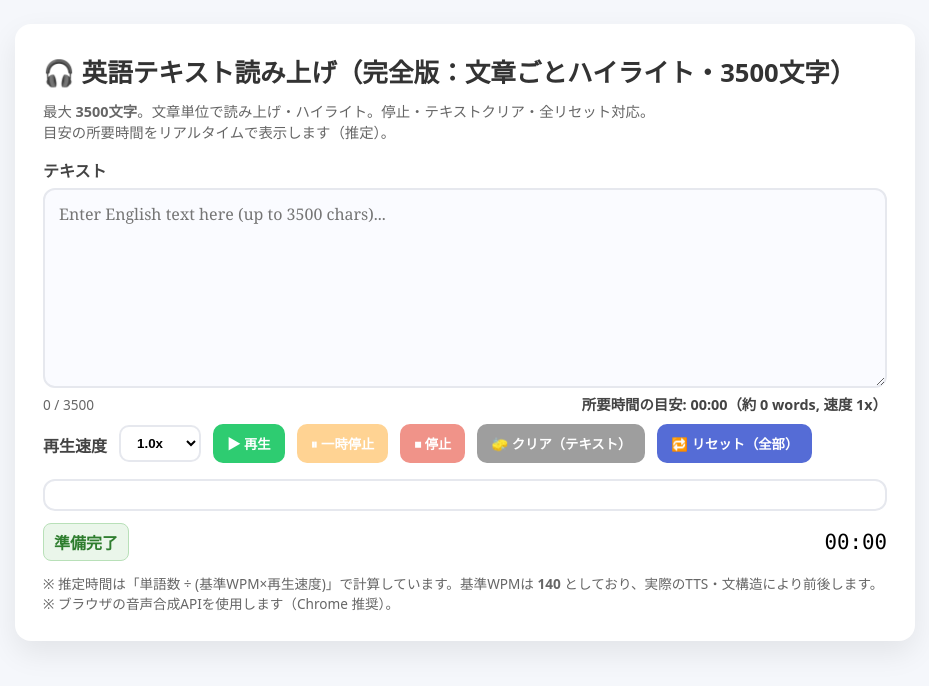
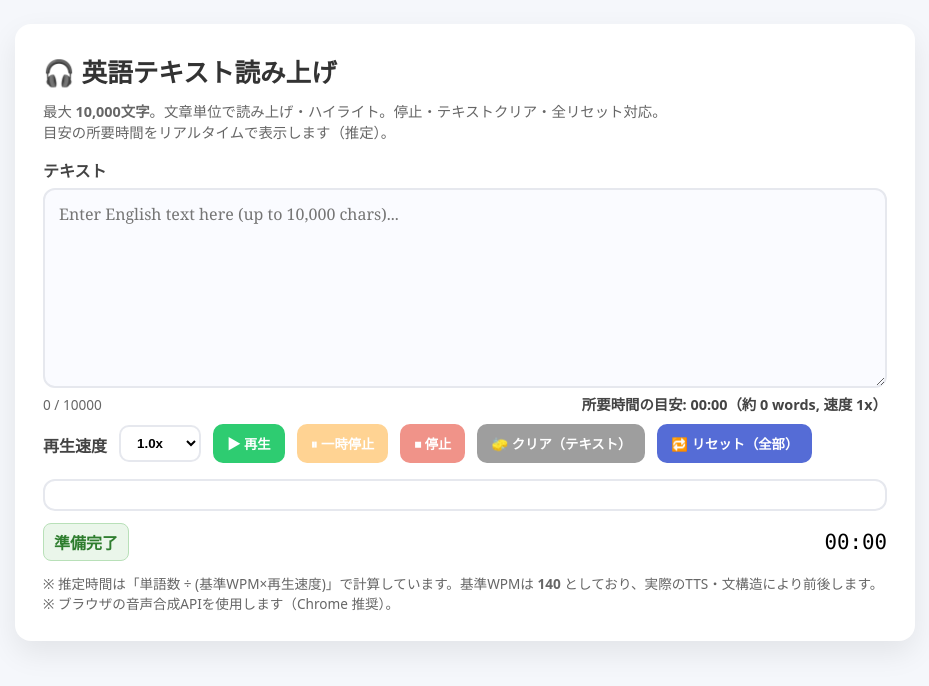
Before and after one commit to ajisaimomo/english-text-reader, a plain HTML site: page index.html in a window 1280 px wide. Shown: the whole page, without its empty margins (175-1104 px from the left). Drawn offline with Linux system fonts and the light colour scheme.

Commit message:
Update index.html
Commit message: Update to simplified title and 10,000 character limit
Extended description:
- Changed title to simple "英語テキスト読み上げ"
- Increased character limit from 3,500 to 10,000
- Improved usability for longer texts

```diff
--- a/index.html
+++ b/index.html
@@ -3,7 +3,7 @@
 <head>
   <meta charset="UTF-8" />
   <meta name="viewport" content="width=device-width, initial-scale=1.0" />
-  <title>英語テキスト読み上げアプリ（完全版・文章単位ハイライト・3500文字）</title>
+  <title>英語テキスト読み上げ</title>
   <style>
     * { box-sizing: border-box; margin: 0; padding: 0; }
     body { font-family: system-ui, -apple-system, "Segoe UI", Roboto, "Helvetica Neue", Arial; background:#f5f7fb; padding: 24px; }
@@ -47,13 +47,13 @@
 </head>
 <body>
   <div class="container">
-    <h1>🎧 英語テキスト読み上げ（完全版：文章ごとハイライト・3500文字）</h1>
-    <p class="hint">最大 <b>3500文字</b>。文章単位で読み上げ・ハイライト。停止・テキストクリア・全リセット対応。<br>目安の所要時間をリアルタイムで表示します（推定）。</p>
+    <h1>🎧 英語テキスト読み上げ</h1>
+    <p class="hint">最大 <b>10,000文字</b>。文章単位で読み上げ・ハイライト。停止・テキストクリア・全リセット対応。<br>目安の所要時間をリアルタイムで表示します（推定）。</p>
 
     <label for="text">テキスト</label>
-    <textarea id="text" maxlength="3500" placeholder="Enter English text here (up to 3500 chars)..."></textarea>
+    <textarea id="text" maxlength="10000" placeholder="Enter English text here (up to 10,000 chars)..."></textarea>
     <div class="meta">
-      <div class="char-counter" id="counter">0 / 3500</div>
+      <div class="char-counter" id="counter">0 / 10000</div>
       <div class="estimate" id="estimate">所要時間の目安: 00:00</div>
     </div>
 
@@ -84,7 +84,7 @@
   </div>
 
   <script>
-    const MAX_LEN = 3500;
+    const MAX_LEN = 10000;
     const BASE_WPM = 140; // 推定ベース
 
     const synthesis = window.speechSynthesis;
```
